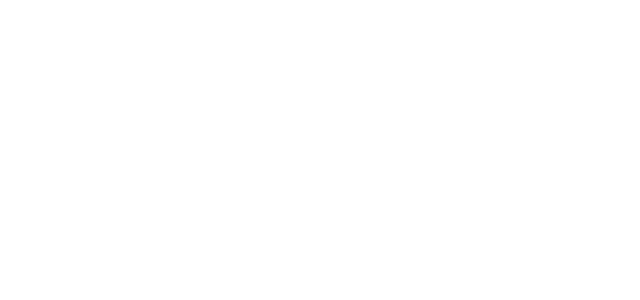
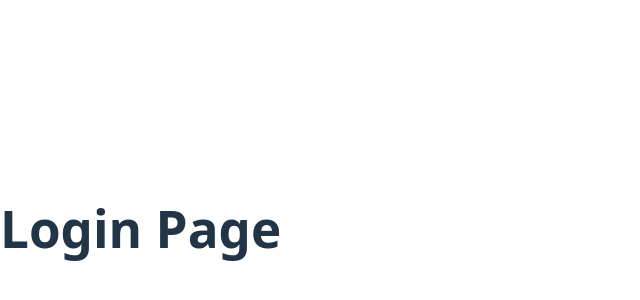
Before and after one commit to srprajwal/EnterpriseExpenseManagementSystem, a React (Vite) app in the folder frontend/: page /login in a window 1280 px wide. Before the commit this address had no page. Shown: the part 172-472 px from the top of the page, without its empty margins (0-640 px from the left). Built offline with nearby package versions, Linux system fonts and the light colour scheme.

Commit message:
Folder Creation

```diff
--- a/frontend/src/App.jsx
+++ b/frontend/src/App.jsx
@@ -1,20 +1,7 @@
-
-import './App.css'
-
-import { BrowserRouter as Router, Routes, Route } from "react-router-dom";
-import LoginPage from "./pages/LoginPage";
-import RegisterPage from "./pages/RegisterPage";
-
+import AppRouter from "./router";
 
 function App() {
-  return (
-    <Router>
-      <Routes>
-        {/* <Route path="/login" element={<LoginPage />} />
-        <Route path="/register" element={<RegisterPage />} /> */}
-      </Routes>
-    </Router>
-  );
+  return <AppRouter />;
 }
 
 export default App;
--- /dev/null
+++ b/frontend/src/pages/common/Login.jsx
@@ -0,0 +1,9 @@
+const Login = () => {
+  return (
+    <div className="flex justify-center items-center h-screen bg-gray-100">
+      <h1 className="text-2xl font-bold">Login Page</h1>
+    </div>
+  );
+};
+
+export default Login;
--- /dev/null
+++ b/frontend/src/router.jsx
@@ -0,0 +1,35 @@
+import { BrowserRouter as Router, Routes, Route, Navigate } from "react-router-dom";
+import Login from "./pages/common/Login";
+
+// import Register from "./pages/common/Register";
+// import ForgotPassword from "./pages/common/ForgotPassword";
+// import Dashboard from "./pages/common/Dashboard";
+// import NotFound from "./pages/common/NotFound";
+
+// function AppRouter() {
+//   return (
+//     <Router>
+//       <Routes>
+//         <Route path="/login" element={<Login />} />
+//         {/* <Route path="/register" element={<Register />} /> */}
+//         {/* <Route path="/forgot-password" element={<ForgotPassword />} />
+//         <Route path="/dashboard" element={<Dashboard />} />
+//         <Route path="*" element={<NotFound />} /> */}
+//       </Routes>
+//     </Router>
+//   );
+// }
+
+function AppRouter() {
+  return (
+    <Router>
+      <Routes>
+        {/* Default route redirects to /login */}
+        <Route path="/" element={<Navigate to="/login" />} />
+        <Route path="/login" element={<Login />} />
+      </Routes>
+    </Router>
+  );
+}
+
+export default AppRouter;
```
Also changed, not shown: frontend/src/pages/LoginPage.jsx (deleted), frontend/src/pages/RegisterPage.jsx (deleted).
